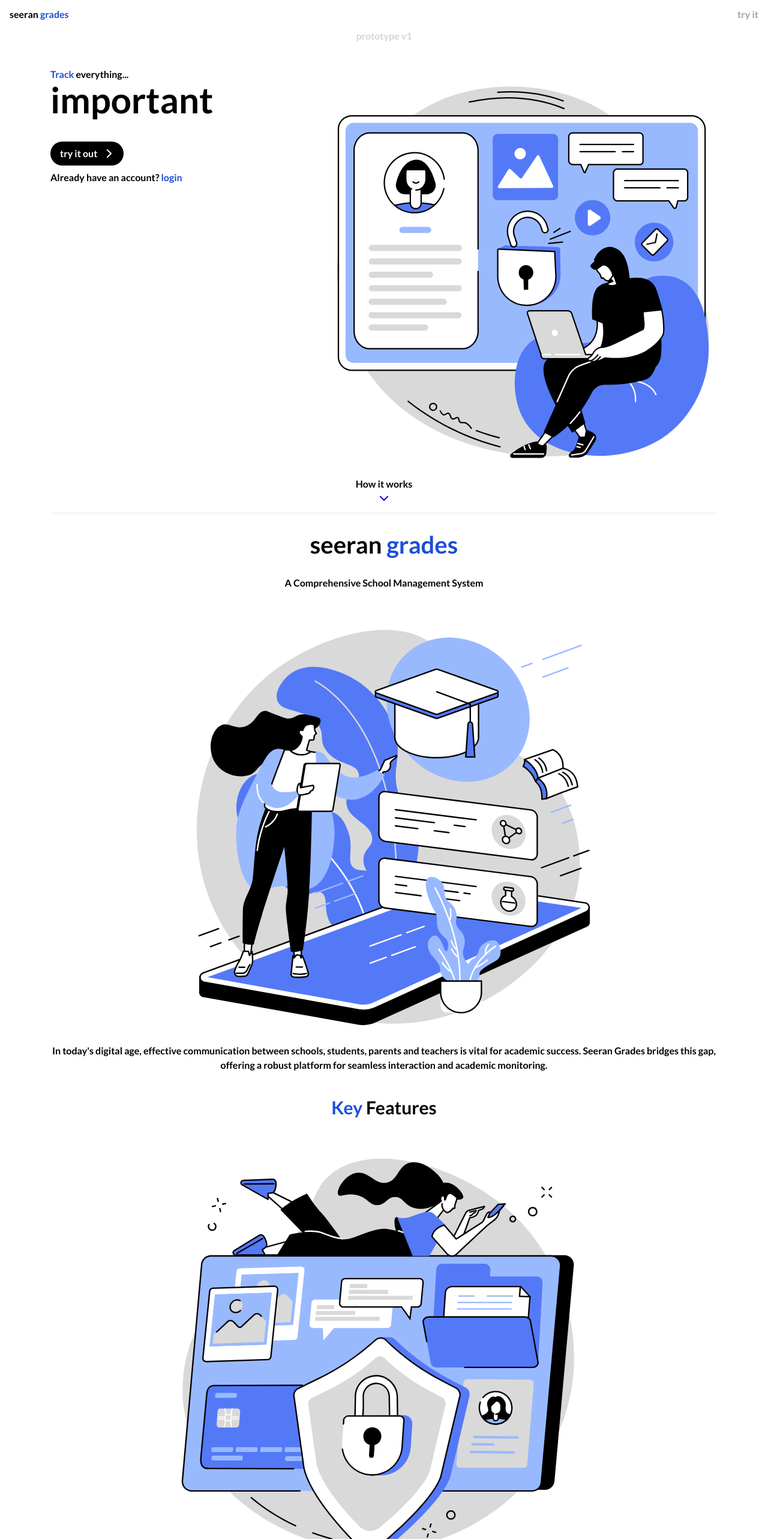
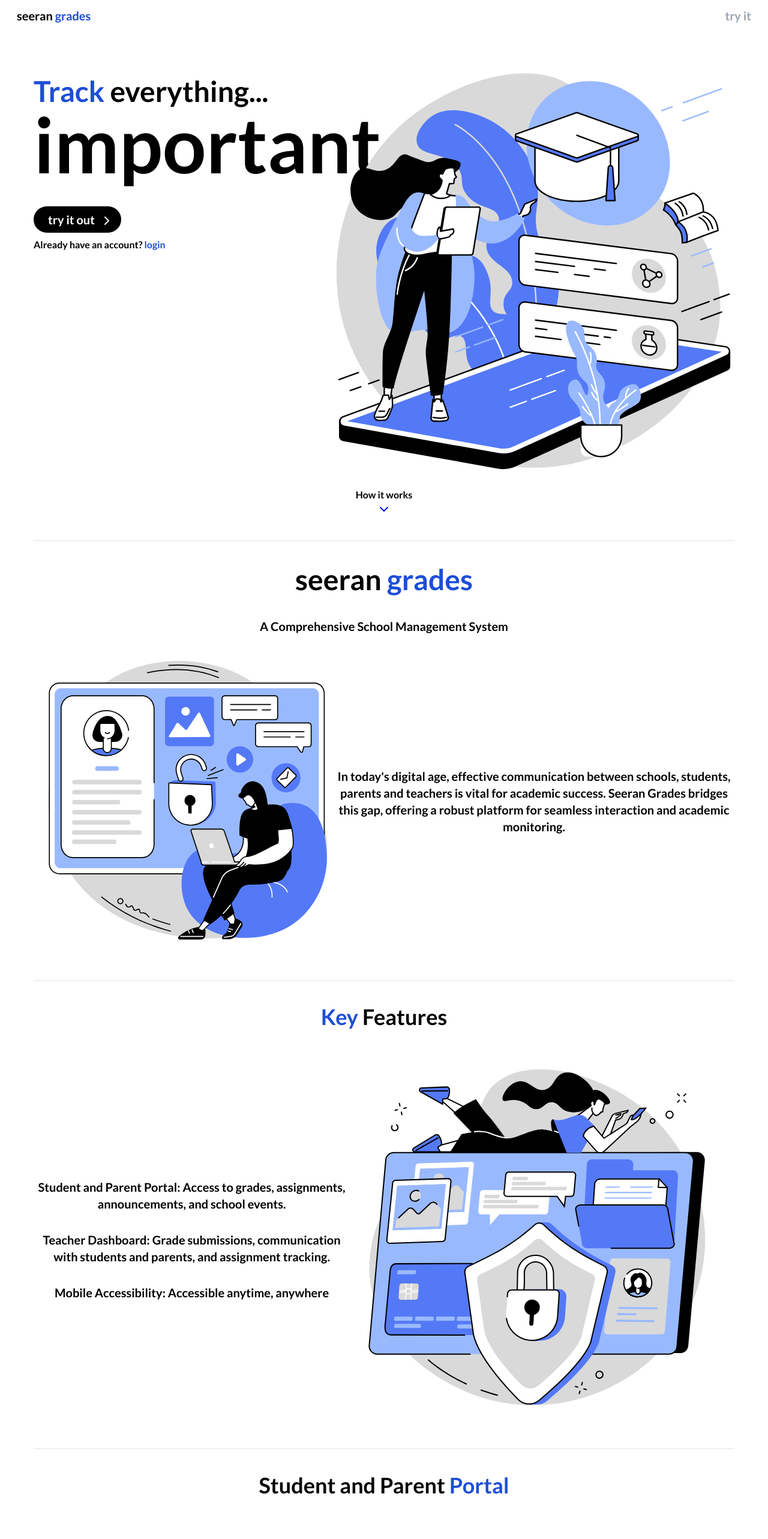
Before and after one commit to Tsholo-K/seeran-grades, a Next.js app: page / in a window 1280 px wide. Shown: the top 2566 px of the page at 60% size. Built offline with nearby package versions, Linux system fonts and the light colour scheme.

Commit message:
redesign

```diff
--- a/src/app/(authentication)/login/page.js
+++ b/src/app/(authentication)/login/page.js
@@ -8,7 +8,8 @@
       <div className="fixed flex justify-center w-full pt-3 bg-white">
         <div className="flex w-full px-4 mx-auto max-w-7xl">
           <div className="w-full">
-            <Link href="/">seeran <span className="text-blue-700">grades</span></Link>
+            <Link href={"/"} className="md:block hidden">seeran <span className="text-blue-700">grades</span></Link>
+            <Link href={'/'} className="md:hidden"><Image src={'/favicon.svg'} alt="hero image" width={0} height={0} className="h-[35px] w-[35px]"/></Link>
           </div>
           <div className="w-full text-end">
             <Link href={'/parentsignin'} className="text-gray-400 hover:text-blue-700">sign in</Link>
@@ -17,8 +18,8 @@
       </div>
       {/* form */}
       <div className="min-h-screen w-full grid grid-cols-1 place-content-center px-4 max-w-4xl mx-auto">
-        <Image src={'/login.svg'} alt="hero image" width={0} height={0} className="h-fit w-fit mx-auto"/>
         <div className="mx-auto w-full rounded-md">
+          <p className=" text-blue-700 w-full text-center">login</p>
           <div className="my-4">
             <input type="text" placeholder="email" className="border rounded-md px-5 py-1 w-full"/>
           </div>
--- a/src/app/(authentication)/parentsignin/page.js
+++ b/src/app/(authentication)/parentsignin/page.js
@@ -8,7 +8,8 @@
         <div className="fixed flex justify-center w-full pt-3 bg-white">
             <div className="flex w-full px-4 mx-auto max-w-7xl">
                 <div className="w-full">
-                    <Link href="/">seeran <span className="text-blue-700">grades</span></Link>
+                    <Link href={"/"} className="md:block hidden">seeran <span className="text-blue-700">grades</span></Link>
+                    <Link href={'/'} className="md:hidden"><Image src={'/favicon.svg'} alt="hero image" width={0} height={0} className="h-[35px] w-[35px]"/></Link>
                 </div>
                 <div className="w-full text-end">
                     <Link href={'/studentsignin'} className="text-gray-400 hover:text-blue-700">I&apos;m a <span className=" text-blue-700 transition-all duration-300 ease-in-out"></span>student</Link>
@@ -16,9 +17,8 @@
             </div>
         </div>
         {/* form */}
-        <div className="h-fit w-full grid grid-cols-1 mb-10 place-content-center px-4 max-w-4xl pt-16 mx-auto">
-            <p className="w-full text-center text-gray-400 text-xl">parent sign in page</p>
-            <Image src={'/parent-signin.svg'} alt="hero image" width={0} height={0} className="h-fit w-fit mx-auto"/>
+        <div className="min-h-screen w-full grid grid-cols-1 place-content-center px-4 max-w-4xl mx-auto">
+            <p className="w-full text-center text-gray-400 text-xl"><span className=" text-blue-700">parent</span> sign in area</p>
             <form className="mx-auto w-full rounded-md">
                 <div className="my-4">
                     <input type="text" placeholder="email" className="border rounded-md px-5 py-1 w-full"/>
--- a/src/app/(authentication)/studentsignin/page.js
+++ b/src/app/(authentication)/studentsignin/page.js
@@ -8,7 +8,8 @@
       <div className="fixed flex justify-center w-full pt-3 bg-white">
         <div className="flex w-full px-4 mx-auto max-w-7xl">
           <div className="w-full">
-            <Link href="/">seeran <span className="text-blue-700">grades</span></Link>
+            <Link href={"/"} className="md:block hidden">seeran <span className="text-blue-700">grades</span></Link>
+            <Link href={'/'} className="md:hidden"><Image src={'/favicon.svg'} alt="hero image" width={0} height={0} className="h-[35px] w-[35px]"/></Link>
           </div>
           <div className="w-full text-end">
             <Link href={'/parentsignin'} className="text-gray-400 hover:text-blue-700">I&apos;m a parent</Link>
@@ -16,9 +17,8 @@
         </div>
       </div>
       {/* form */}
-      <div className="h-fit w-full grid grid-cols-1 place-content-center px-4 max-w-4xl mx-auto max-md:mb-10 pt-16">
-      <p className="w-full text-center text-gray-400 text-xl">student sign in page</p>
-        <Image src={'/signin-hero.svg'} alt="hero image" width={0} height={0} className="h-fit w-fit mx-auto"/>
+      <div className="min-h-screen w-full grid grid-cols-1 place-content-center px-4 max-w-4xl mx-auto">
+        <p className="w-full text-center text-xl"><span className=" text-blue-700">student </span>sign in area</p>
         <div className="mx-auto w-full rounded-md">
           <div className="my-4">
             <input type="text" placeholder="email" className="border rounded-md px-5 py-1 w-full"/>
--- a/src/app/layout.js
+++ b/src/app/layout.js
@@ -15,7 +15,7 @@
 export default function RootLayout({ children }) {
   return (
     <html lang="en">
-      <body className={`${lato.className} font-semibold text-lg antialiased`}>{children}</body>
+      <body className={`${lato.className} font-semibold text-lg lg:text-2xl antialiased`}>{children}</body>
     </html>
   );
 }
--- a/src/app/page.js
+++ b/src/app/page.js
@@ -42,105 +42,132 @@
 
 export default function Home() {
   return (
-    <main className="text-base">
+    <main className="text-base sm:text-xl">
       {/* navigation bar */}
       <div className="fixed flex justify-center w-full py-3 bg-white">
-        <div className="flex w-full px-4 mx-auto max-w-7xl">
+        <div className="flex w-full px-4 sm:px-7 mx-auto max-w-[1700px]">
           <div className="w-full">
-            <Link href="/">seeran <span className="text-blue-700">grades</span></Link>
+            <Link href={"/"} className="md:block hidden">seeran <span className="text-blue-700">grades</span></Link>
+            <Link href={'/'} className="md:hidden"><Image src={'/favicon.svg'} alt="hero image" width={0} height={0} className="h-[35px] w-[35px]"/></Link>
           </div>
           <div className="w-full text-end">
             <Link href="/parentsignin" className="text-gray-400 transition-all duration-300 hover:text-blue-700">try it</Link>
           </div>
         </div>
       </div>
-      <div className="w-full flex justify-center pt-12 ">
-        <p className="text-gray-300 hover:text-gray-500 w-fit cursor-pointer transition-all duration-500 ease-in-out">prototype v1</p>
-      </div>
-
       {/* body */}
-      <div className="w-full px-5 pt-10 mb-10 max-w-6xl mx-auto">
+      <div className="w-full px-5 sm:px-10 md:px-14 mb-10 max-w-screen-2xl pt-24 mx-auto">
+        <div className="">
           {/* hero section */}
           <div className="w-full sm:flex mb-4">
             {/* left/top side hero section */}
-          <div className="w-full sm:w-2/5">
-            <h1 className="mb-10">
-              <span className="text-blue-700">Track </span>everything... <br></br><span className="text-6xl"> important</span>
+            <div className="w-full sm:w-2/5 lg:pt-8">
+              <h1 className="mb-10 text-2xl md:text-3xl lg:text-4xl xl:text-5xl">
+                <span className="text-blue-700">Track </span>everything... <br></br><span className="text-6xl sm:text-6xl md:text-7xl lg:text-8xl xl:text-9xl"> important</span>
               </h1>
               {/* sign in button */}
-            <Link href={"/parentsignin"} className="flex w-fit py-2 pl-4 pr-3 lg:hover:scale-[1.2] transition-all duration-500 ease-in-out gap-2 rounded-full text-white bg-black hover:bg-blue-700 mb-2">
+              <div>
+                <Link href={"/parentsignin"} className="flex w-fit py-2 pl-6 pr-3 lg:hover:scale-[1.2] transition-all duration-500 ease-in-out gap-2 rounded-full text-white bg-black hover:bg-blue-700 mb-2">
                   <p className="" >try it out</p>
-              <Image src={'/chevron-right.svg'} alt='try it button' width={10} height={10} className="w-fit h-fit"/>
+                  <Image src={'/chevron-right.svg'} alt='try it button' width={10} height={10} className="w-fit h-fit sm:mt-1"/>
                 </Link>
-            <p className="mb-16">Already have an account? <a className=" text-blue-700" href="/login">login</a></p>
+              </div>
+              <p className="mb-8 text-base">Already have an account? <a className=" text-blue-700" href="/login">login</a></p>
             </div>
             {/* right/bottom side hero section */}
             <div className="w-full sm:w-3/5">
-            <Image src={'/umbrella_hero_image.svg'} alt="hero image" width={0} height={0} className="h-full w-full"/>
+              <Image src={'/second-hero.svg'} alt="hero image" width={0} height={0} className="h-full w-full"/>
+            </div>
           </div>
         </div>
         {/* how it works section */}
-        <p className="w-full text-center">How it works</p>
+        <p className="w-full text-center text-base">How it works</p>
         <div className="flex w-full justify-center">
           <Image src={'/chevron-down.svg'} alt='try it button' width={10} height={10} className="w-fit h-fit"/>
         </div>
-        <hr className="mt-3 mb-10"></hr>
+        <hr className="my-10"></hr>
         {/* opening paragraph section */}
-        <h2 className="mb-10 text-[40px] text-center">seeran <span className="text-blue-700">grades</span></h2>
-        <p className="w-full text-center mb-10">A Comprehensive School Management System</p>
-        <Image src={'/second-hero.svg'} alt="seeran grades hero image" height={0} width={0} className="w-full h-full mb-4 max-h-[700px]"/>
+        <div>
+          <div>
+            <h2 className="mb-10 text-[40px] sm:text-5xl text-center">seeran <span className="text-blue-700">grades</span></h2>
+            <p className="w-full text-center mb-5">A Comprehensive School Management System</p>
+          </div>
+          <div className="lg:flex w-full">
+            <Image src={'/umbrella_hero_image.svg'} alt="seeran grades hero image" height={0} width={0} className="w-full h-full mb-4 max-h-[400px] lg:max-h-[600px]"/>
+            <div className="lg:grid grid-cols-1 place-content-center">
               <p className="w-full text-center">
                 In today&apos;s digital age, effective communication between schools, students, parents and teachers is vital for academic success.
                 Seeran Grades bridges this gap, offering a robust platform for seamless interaction and academic monitoring.
               </p>
+            </div>
+          </div>
+        </div>
+        <hr className="my-10"></hr>
         {/* key features section */}
-        <h2 className="my-10 text-3xl text-center"><span className="text-blue-700">Key </span>Features</h2>
-        <Image src={'/key-features.svg'} alt="seeran grades hero image" height={0} width={0} className="w-full h-full mb-4 max-h-[700px]"/>
+        <div>
+          <div>
+              <h2 className="mt-10 mb-11 text-3xl text-center sm:text-4xl"><span className="text-blue-700">Key </span>Features</h2>
+          </div>
+          <div className="lg:flex w-full">
+            <div className="lg:grid grid-cols-1 place-content-center">
               <p className="w-full text-center my-4">Student and Parent Portal: Access to grades, assignments, announcements, and school events.</p>
               <p className="w-full text-center my-4">Teacher Dashboard: Grade submissions, communication with students and parents, and assignment tracking.</p>
               <p className="w-full text-center my-4">Mobile Accessibility: Accessible anytime, anywhere</p>
+            </div>
+            <Image src={'/key-features.svg'} alt="seeran grades hero image" height={0} width={0} className="w-full h-full mb-4 max-h-[400px] lg:max-h-[600px]"/>
+          </div>
+        </div>
+        <hr className="my-10"></hr>
         {/* Student and Parent Portal section */}
-        <h2 className="my-10 text-3xl text-center">Student and Parent <br></br><span className="text-blue-700">Portal</span></h2>
-        <Image src={'/student-parent-portal.svg'} alt="seeran grades hero image" height={0} width={0} className="w-full h-full mb-4 max-h-[700px]"/>
-        <p className="w-full text-center my-4">Students and parents can log in to view:</p>
+        <div>
+          <div>
+            <h2 className="my-10 text-3xl text-center sm:text-4xl">Student and Parent <br className="md:hidden"></br><span className="text-blue-700">Portal</span></h2>
+          </div>
+          <div className="lg:flex w-full">
+            <Image src={'/student-parent-portal.svg'} alt="seeran grades hero image" height={0} width={0} className="w-full h-full mb-4 max-h-[400px] lg:max-h-[600px]"/>
+            <div className="lg:grid grid-cols-1 place-content-center">
               <p className="w-full text-center my-4">Assignments: Details of upcoming assignments, deadlines, and submission status.</p>
               <p className="w-full text-center my-4">Announcements: Important updates and announcements from the school..</p>
               <p className="w-full text-center my-4">Messaging: Direct communication with teachers and school administrators.</p>
+            </div>
+          </div>
+        </div>
+        <hr className="my-10"></hr>
         {/* teacher dashboard section */}
-        <h2 className="my-10 text-3xl text-center">Teacher <span className="text-blue-700">Dashboard</span></h2>
-        <Image src={'/teacher-dashboard.svg'} alt="seeran grades hero image" height={0} width={0} className="w-full h-full mb-4 max-h-[700px]"/>
-        <p className="w-full text-center my-4">Empowering teachers with tools to streamline academic management:</p>
+        <div>
+          <div>
+            <h2 className="my-10 text-3xl text-center sm:text-4xl">Teacher <span className="text-blue-700">Dashboard</span></h2>
+          </div>
+          <div className="lg:flex w-full">
+            <div className="lg:grid grid-cols-1 place-content-center">
               <p className="w-full text-center my-4">Grade Submission: Effortless submission and tracking of grades for each student.</p>
               <p className="w-full text-center my-4">Communication: Direct messaging with parents for feedback and updates.</p>
               <p className="w-full text-center my-4">Assignment Tracking: Monitoring assignment progress and providing timely feedback.</p>
+            </div>
+            <Image src={'/teacher-dashboard.svg'} alt="seeran grades hero image" height={0} width={0} className="w-full h-full mb-4 max-h-[400px] lg:max-h-[600px]"/>
+          </div>
+        </div>
+        <hr className="my-10"></hr>
         {/* but why seeran section */}
-        <h2 className="my-10 text-3xl text-center">
-          But... why <br></br>seeran <span className="text-blue-700">grades</span>
+        <h2 className="my-10 text-3xl text-center sm:text-4xl">
+          But... why <br className="md:hidden"></br>seeran <span className="text-blue-700">grades</span>
         </h2>
-        <Image src={'/why-seeran.svg'} alt="seeran grades hero image" height={0} width={0} className="w-full h-full mb-4 max-h-[700px]"/>
+        <Image src={'/why-seeran.svg'} alt="seeran grades hero image" height={0} width={0} className="w-full h-full mb-4 max-h-[400px] lg:max-h-[600px]"/>
         <p className="w-full text-center my-4">
           seeran grades offers a transformative solution to the age-old challenge of effective communication and academic management in educational
           institutions.
-        </p>
-        <p className="w-full text-center my-4">
           By providing a centralized platform accessible to students, parents, teachers, and school administrators.
-        </p>
-        <p className="w-full text-center my-4">
           seeran grades revolutionizes the way we interact, collaborate, and monitor academic progress. Parents are empowered with real-time access
           to their child&apos;s grades and assignments, fostering active involvement in their educational journey.
-        </p>
-        <p className="w-full text-center my-4">
           Teachers benefit from streamlined administrative tasks and enhanced
           communication channels, enabling them to provide timely feedback and support to students and parents.
-        </p>
-        <p className="w-full text-center my-4">
           With Seeran Grades, education becomes a collaborative effort where
           communication meets academic achievement, laying the foundation for a brighter future for students and schools alike.
         </p>
       </div>
       {/* footer */}
       <div className="w-full flex justify-center bottom-0 border-t-2 border-opacity-30 border-gray-200 py-7 px-7">
-        <div className="max-w-[1450px] w-full">
+        <div className=" max-w-[1600px] w-full">
           <div className="lg:flex w-full ">
             <div className="w-full mb-7 max-lg:text-center">
               <p className="font-bold text-6xl mb-4">seeran</p>
```
Lines whose indentation alone changed are shown as unchanged.
